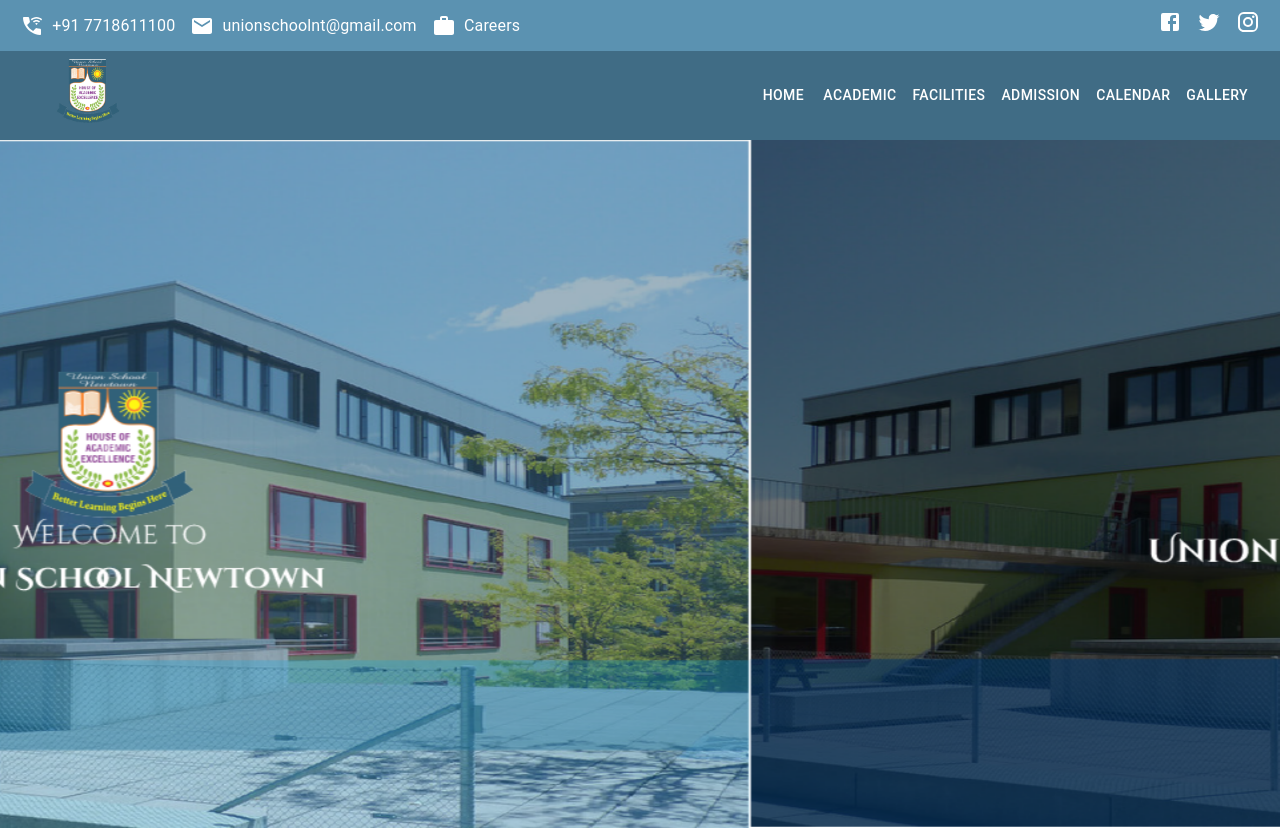
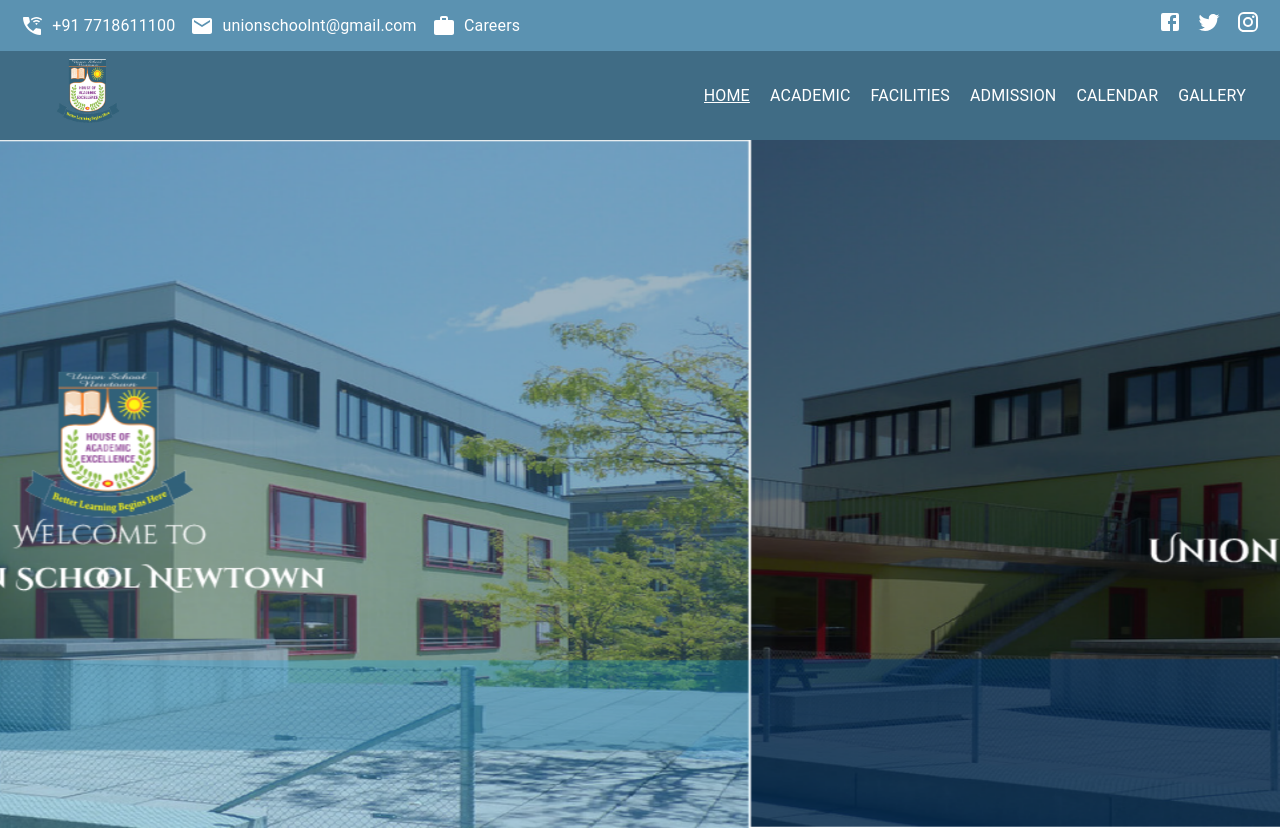
Before and after one commit to harsh6975/Union-School, a React (Create React App) app: page / in a window 1280 px wide. Shown: the top 830 px of the page. Built offline with nearby package versions, Linux system fonts and the light colour scheme.

Commit message:
navbar hover and active

```diff
--- a/src/component/Navbar/Navbar.js
+++ b/src/component/Navbar/Navbar.js
@@ -17,7 +17,7 @@
 import MenuIcon from "@mui/icons-material/Menu";
 import schoollogo from "../../images/skool-logo.png";
 import styles from "./navbar.module.css";
-import { Link } from "react-router-dom";
+import { Link, useLocation } from "react-router-dom";
 import MiniNavbar from "./MiniNavbar";
 
 const navItems = [
@@ -34,6 +34,8 @@
 function Navbar() {
   const [mobileOpen, setMobileOpen] = React.useState(false);
   const [isFixed, setIsFixed] = React.useState(false);
+  const [activeItem, setActiveItem] = React.useState("");
+  const location = useLocation();
 
   const handleDrawerToggle = () => {
     setMobileOpen(!mobileOpen);
@@ -58,6 +60,11 @@
       }
     };
   }, []);
+
+  React.useEffect(() => {
+    const path = location.pathname;
+    setActiveItem(path);
+  }, [location]);
 
   const drawer = (
     <Box onClick={handleDrawerToggle} sx={{ textAlign: "center" }}>
@@ -109,8 +116,14 @@
             </Hidden>
             <Hidden mdDown>
               {navItems.map((item, index) => (
-                <Link to={item.href} key={index}>
-                  <Button sx={{ color: "#fff" }}>{item.name}</Button>
+                <Link
+                  to={item.href}
+                  key={index}
+                  className={
+                    item.href === activeItem ? styles.menuactive : styles.menu
+                  }
+                >
+                  {item.name}
                 </Link>
               ))}
             </Hidden>
--- a/src/component/Navbar/navbar.module.css
+++ b/src/component/Navbar/navbar.module.css
@@ -7,6 +7,20 @@
   position: fixed;
   top: 0;
   width: 100%;
+}
+
+.menu {
+  color: white;
+  margin-left: 10px;
+  margin-right: 10px;
+}
+
+.menuactive,
+.menu:hover {
+  color: white;
+  margin-left: 10px;
+  margin-right: 10px;
+  text-decoration: underline;
 }
 
 .logoImg {
```
